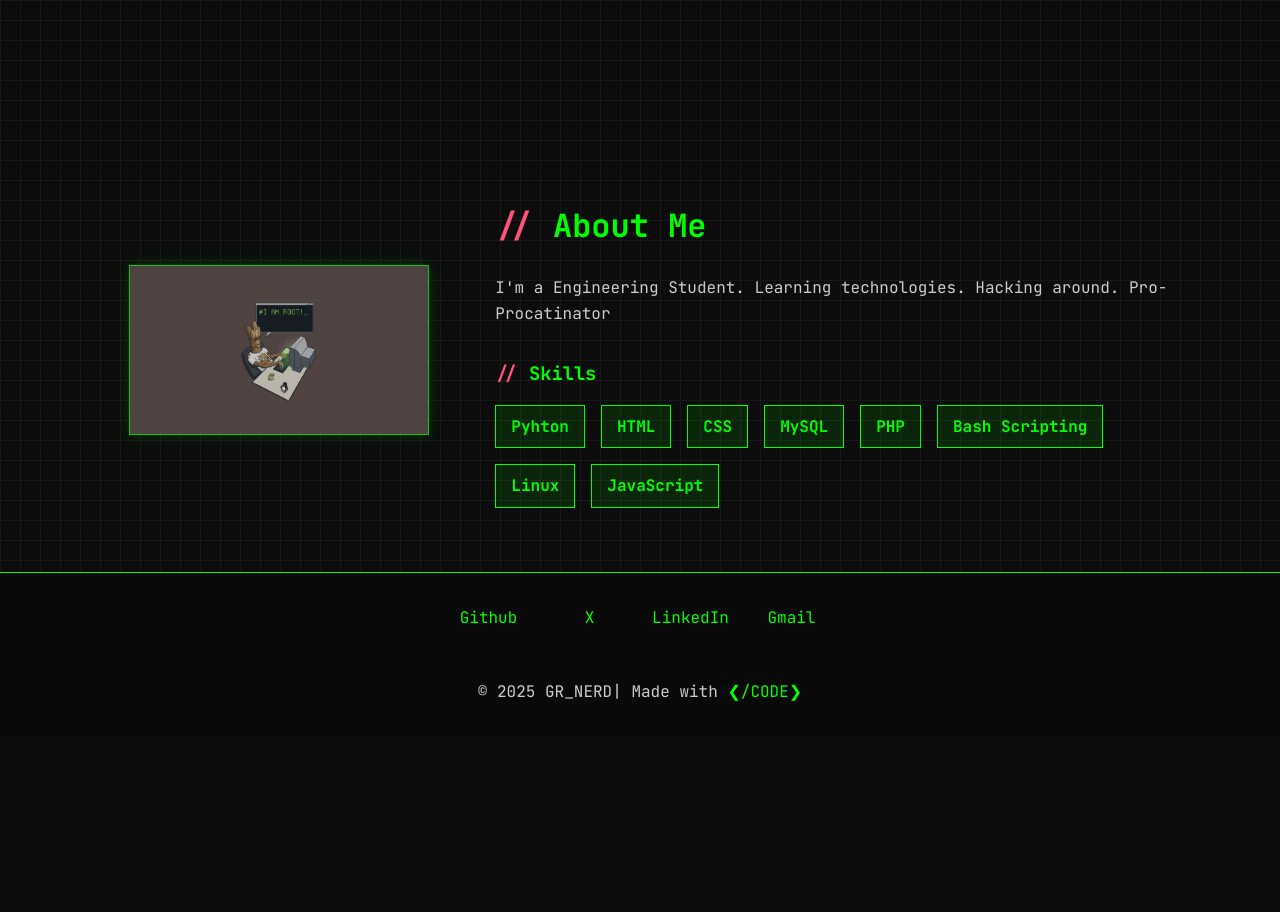
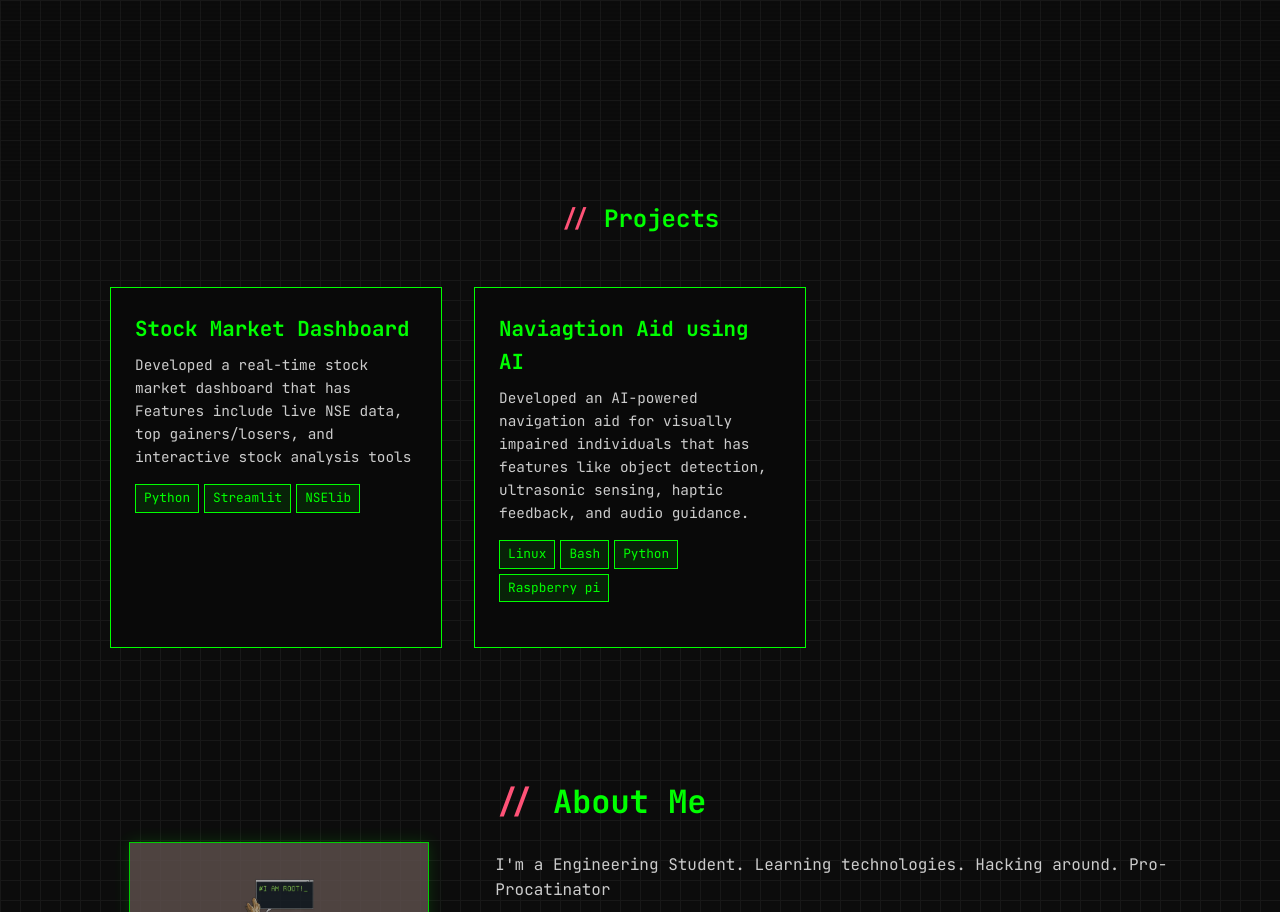
Before and after one commit to grnerd/g, a plain HTML site: page index.html in a window 1280 px wide. Shown: the part 620-1532 px from the top of the page. Before the commit the page ends 1356 px from the top, so only its background shows below. Drawn offline with Linux system fonts and the light colour scheme.

Commit message:
project section update

```diff
--- a/index.html
+++ b/index.html
@@ -652,34 +652,36 @@
         </div>
     </section>
 
-    <!-- Projects Section
+ <!--Projects Section-->
     <section id="projects" class="projects">
         <div class="container">
             <h2 class="section-title">Projects</h2>
             <div class="project-grid">
                 <div class="project-card">
-                    <img src="/api/placeholder/300/200" alt="Terminal App">
-                    <h3>Command Line Tools</h3>
-                    <p>A collection of powerful CLI utilities for developers and system administrators.</p>
+                    <!--<img src="/api/placeholder/300/200" alt="Terminal App">-->
+                    <h3>Stock Market Dashboard</h3>
+                    <p>Developed a real-time stock market dashboard that has Features include live NSE data, top gainers/losers, and interactive stock analysis tools </p>
                     <div class="project-tags">
-                        <span class="tag">Node.js</span>
-                        <span class="tag">Shell</span>
                         <span class="tag">Python</span>
+                        <span class="tag">Streamlit</span>
+                        <span class="tag">NSElib</span>
                     </div>
-                    <a href="#" class="btn">view</a>
+                    <!--<a href="#" class="btn">view</a>-->
                 </div>
                 <div class="project-card">
-                    <img src="/api/placeholder/300/200" alt="Cyberpunk Interface">
-                    <h3>Neural Interface</h3>
-                    <p>A cyberpunk-inspired dashboard for monitoring and visualizing complex data streams.</p>
+                    <!--<img src="/api/placeholder/300/200" alt="Cyberpunk Interface">-->
+                    <h3>Naviagtion Aid using AI </h3>
+                    <p>Developed an AI-powered navigation aid for visually impaired individuals that has features like object detection, ultrasonic sensing, haptic feedback, and audio guidance.</p>
                     <div class="project-tags">
-                        <span class="tag">React</span>
-                        <span class="tag">WebGL</span>
-                        <span class="tag">D3.js</span>
+                        <span class="tag">Linux</span>
+                        <span class="tag">Bash</span>
+                        <span class="tag">Python</span>
+                        <span class="tag">Raspberry pi</span>
+
                     </div>
-                    <a href="#" class="btn">view</a>
+                    <!--<a href="#" class="btn">view</a>-->
                 </div>
-                <div class="project-card">
+                <!--<div class="project-card">
                     <img src="/api/placeholder/300/200" alt="Hacker Console">
                     <h3>Terminal Emulator</h3>
                     <p>A customizable web-based terminal with support for multiple shells and themes.</p>
@@ -688,11 +690,11 @@
                         <span class="tag">WebSocket</span>
                         <span class="tag">Canvas</span>
                     </div>
-                    <a href="#" class="btn">view</a>
-                </div>
+                    a href="#" class="btn">view</a>
+                </div >-->
             </div>
         </div>
-    </section> -->
+    </section>
 
     <!-- About Section -->
     <section id="about" class="about">
```
